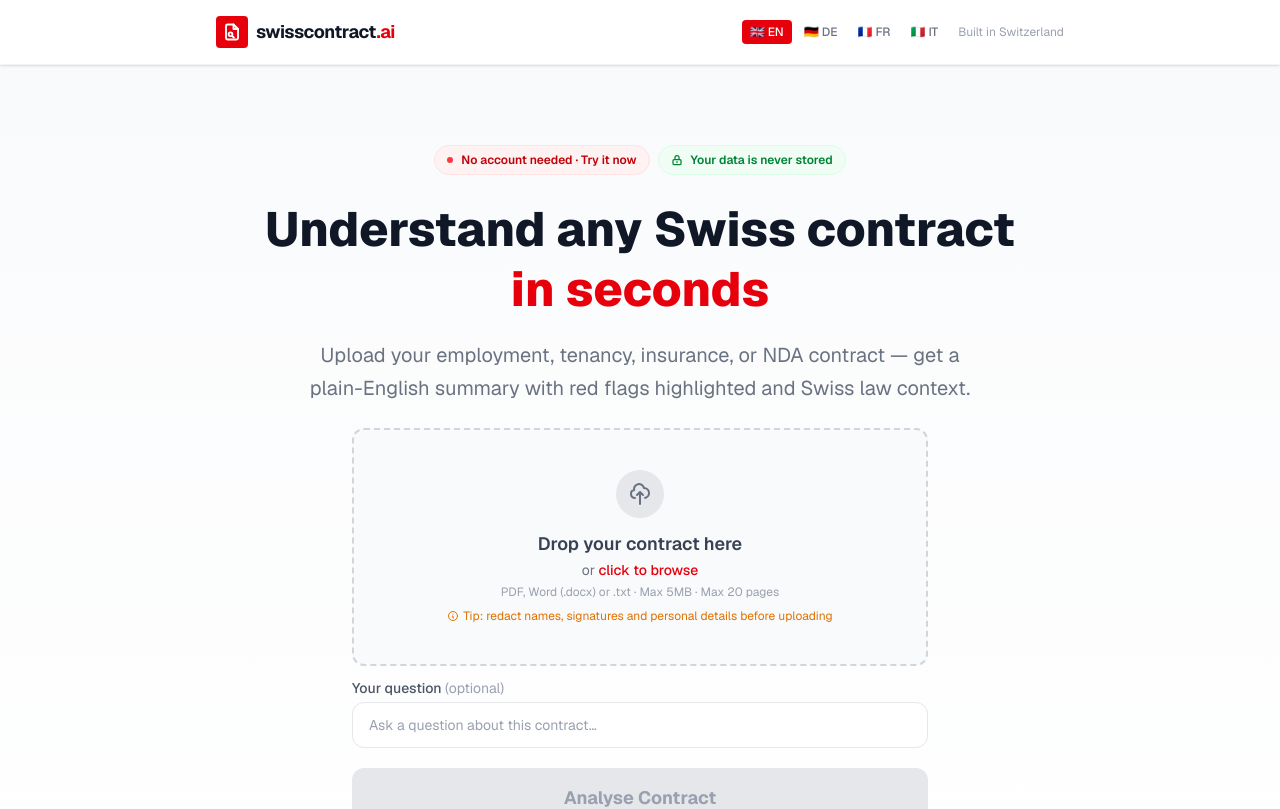
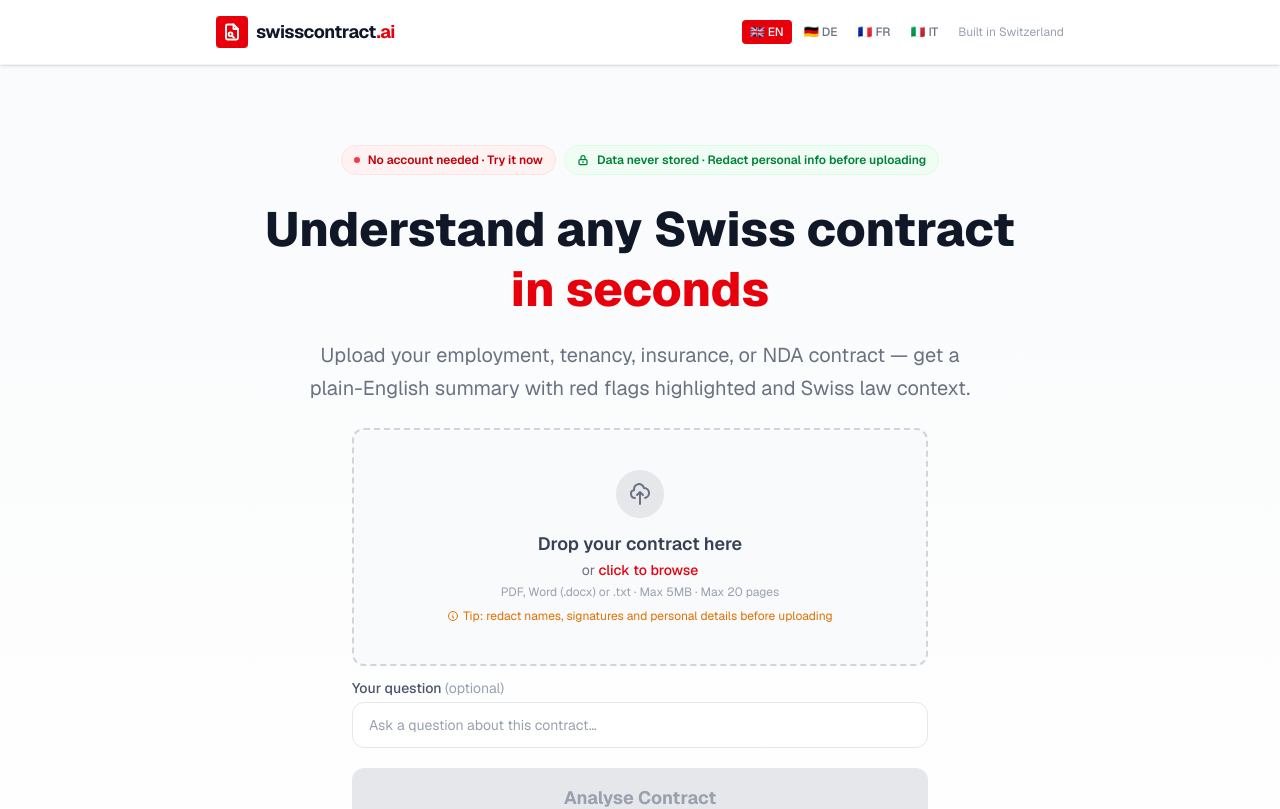
Before and after one commit to vikramgorla/swisscontract-ai, a Next.js app: page / in a window 1280 px wide. Shown: the top 809 px of the page. Built offline with nearby package versions, Linux system fonts and the light colour scheme; no server answers.

Commit message:
fix: privacy badge includes redaction advice
'Data never stored · Redact personal info before uploading'
All 4 locales updated.

Written by Léa 🏔️

```diff
--- a/app/i18n/translations.ts
+++ b/app/i18n/translations.ts
@@ -3,7 +3,7 @@ export type Locale = 'en' | 'de' | 'fr' | 'it';
 export const translations = {
   en: {
     badge: 'No account needed · Try it now',
-    privacy_badge: 'Your data is never stored',
+    privacy_badge: 'Data never stored · Redact personal info before uploading',
     h1: 'Understand any Swiss contract',
     h1_accent: 'in seconds',
     subtitle: 'Upload your employment, tenancy, insurance, or NDA contract — get a plain-English summary with red flags highlighted and Swiss law context.',
@@ -80,7 +80,7 @@ export const translations = {
   },
   de: {
     badge: 'Kein Konto nötig · Jetzt ausprobieren',
-    privacy_badge: 'Ihre Daten werden nie gespeichert',
+    privacy_badge: 'Daten nie gespeichert · Persönliche Daten vor dem Hochladen schwärzen',
     h1: 'Jeden Schweizer Vertrag verstehen',
     h1_accent: 'in Sekunden',
     subtitle: 'Laden Sie Ihren Arbeits-, Miet-, Versicherungs- oder NDA-Vertrag hoch — erhalten Sie eine verständliche Zusammenfassung mit hervorgehobenen Risiken und Schweizer Rechtskontext.',
@@ -157,7 +157,7 @@ export const translations = {
   },
   fr: {
     badge: 'Sans compte · Essayez maintenant',
-    privacy_badge: 'Vos données ne sont jamais stockées',
+    privacy_badge: 'Données jamais stockées · Masquez vos infos personnelles avant envoi',
     h1: 'Comprenez tout contrat suisse',
     h1_accent: 'en quelques secondes',
     subtitle: "Déposez votre contrat de travail, bail, assurance ou NDA — obtenez un résumé clair avec les points d'attention et le contexte juridique suisse.",
@@ -234,7 +234,7 @@ export const translations = {
   },
   it: {
     badge: 'Senza account · Prova ora',
-    privacy_badge: 'I tuoi dati non vengono mai salvati',
+    privacy_badge: 'Dati mai salvati · Oscura i dati personali prima di caricare',
     h1: 'Comprendi qualsiasi contratto svizzero',
     h1_accent: 'in pochi secondi',
     subtitle: 'Carica il tuo contratto di lavoro, affitto, assicurazione o NDA — ottieni un riassunto chiaro con i rischi evidenziati e il contesto giuridico svizzero.',
```
